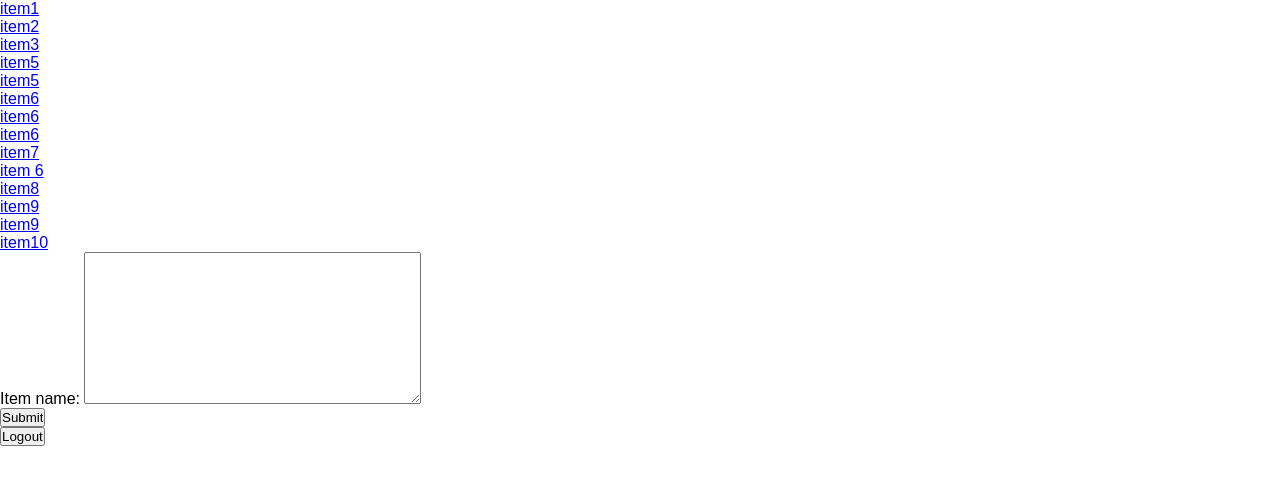
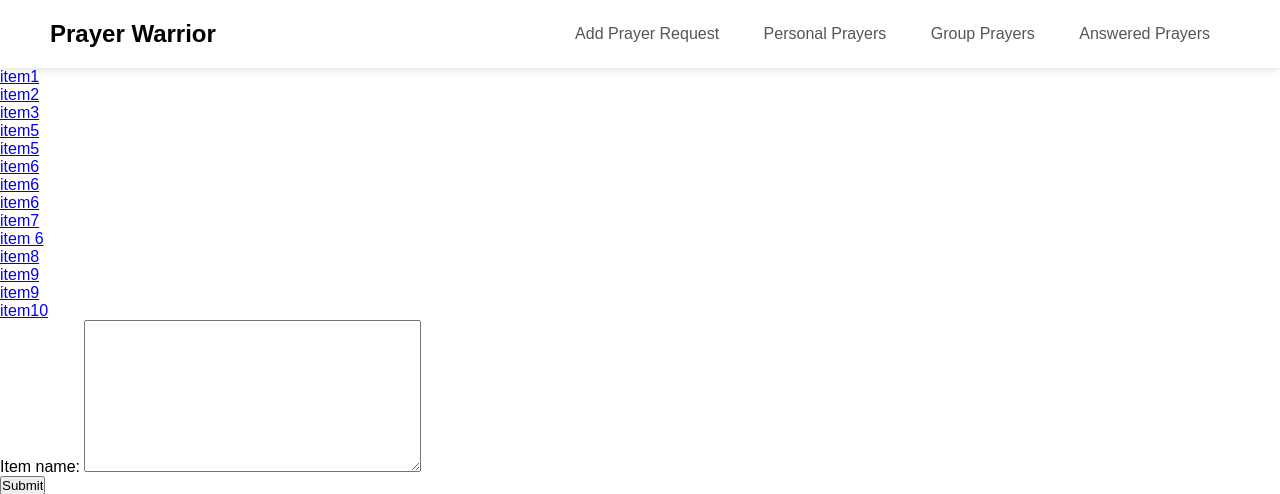
Before and after one commit to stephenlindstrom/prayer_warrior, a Django app: page /app/personal-prayer/ in a window 1280 px wide. Shown: the top 494 px of the page. Run offline with Django 5.2, Linux system fonts and the light colour scheme; a user stored in the database is signed in; data comes from the database, SQL or seed files in the repository; both versions use the stored data as it was after the commit.

Commit message:
Create new view for prayer requests
Update navbar that links to new page where user
can add new prayer requests. Will need to update personal
prayer page so that it only lists prayer requests

```diff
--- a/app/templates/app/navbar.html
+++ b/app/templates/app/navbar.html
@@ -11,6 +11,7 @@
     <h1 id="nav-title">Prayer Warrior</h1>
     <nav>
         <ul>
+            <li><a href="{% url 'app:prayer-request' %}">Add Prayer Request</a></li>
             <li><a href="{% url 'app:personal-prayer' %}">Personal Prayers</a></li>
             <li><a href="#">Group Prayers</a></li>
             <li><a href="#">Answered Prayers</a></li>
--- a/app/templates/app/personal-prayer.html
+++ b/app/templates/app/personal-prayer.html
@@ -1,7 +1,6 @@
-{% load static %}
+{% extends "app/navbar.html" %}
 
-<link rel="stylesheet" href="{% static 'app/navbar.css' %}">
-
+{% block content %}
 {% if item_list %}
     <ul>
     {% for item in item_list %}
@@ -22,3 +21,4 @@
 {% csrf_token %}
     <input type="submit" value="Logout">
 </form>
+{% endblock %}
--- a/app/urls.py
+++ b/app/urls.py
@@ -8,4 +8,5 @@ urlpatterns = [
     path("personal-prayer/", views.PersonalPrayerView.as_view(), name="personal-prayer"),
     path("<int:pk>/", views.DetailView.as_view(), name="detail"),
     path("register/", views.RegistrationView.as_view(), name="register"),
+    path("prayer-request/", views.AddPrayerRequestView.as_view(), name="prayer-request"),
 ]
--- a/app/views.py
+++ b/app/views.py
@@ -34,6 +34,19 @@ class PersonalPrayerView(LoginRequiredMixin, CreateView):
         return super().form_valid(form)
 
 
+class AddPrayerRequestView(LoginRequiredMixin, SuccessMessageMixin, CreateView):
+    model = Item
+    fields = ["item_name"]
+    template_name = "app/prayer-request.html"
+    login_url = reverse_lazy("login")
+    success_url = reverse_lazy("app:prayer-request")
+    success_message = "Your request was successfully added."
+
+    def form_valid(self, form):
+        form.instance.user = self.request.user
+        return super().form_valid(form)
+
+
 class DetailView(generic.DetailView):
     model = Item
     template_name = "app/detail.html"
```
Also changed, not shown: app/templates/app/prayer-request.html (added, +17 -0 lines), db.sqlite3.
